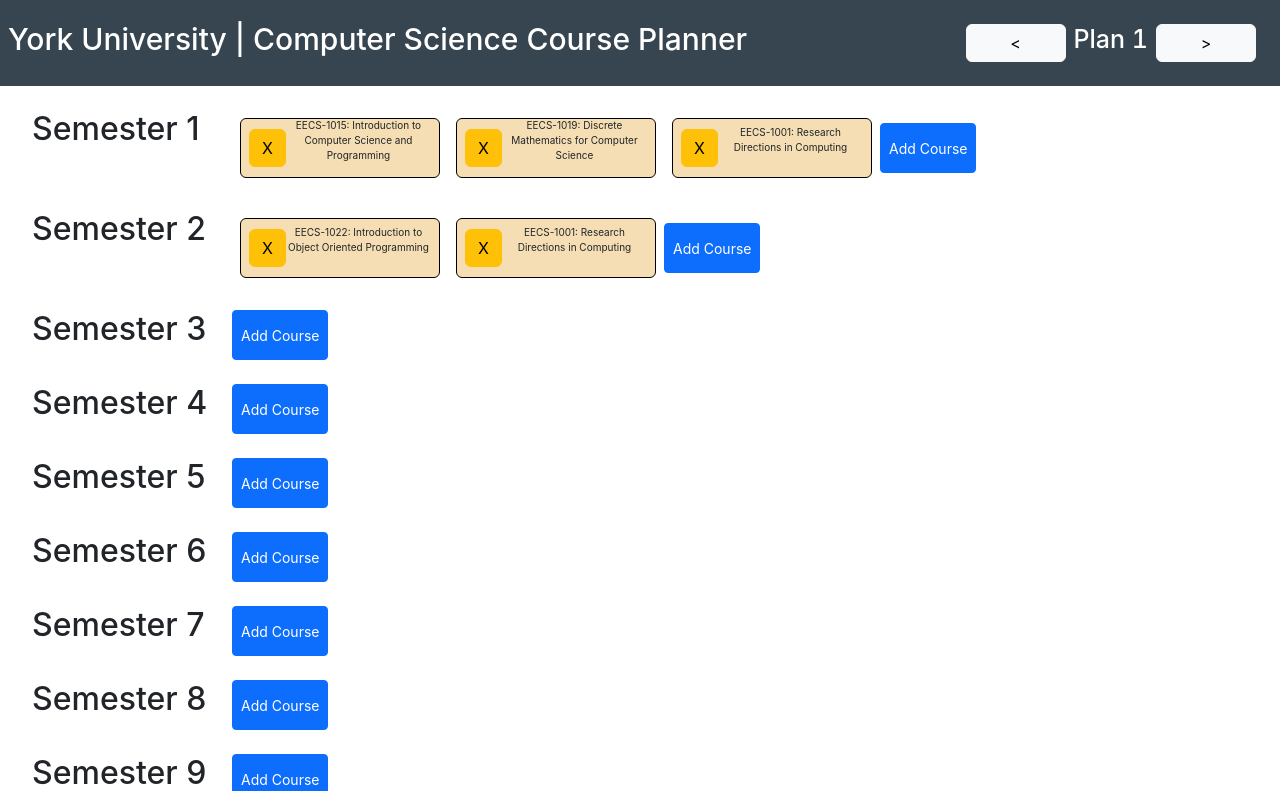
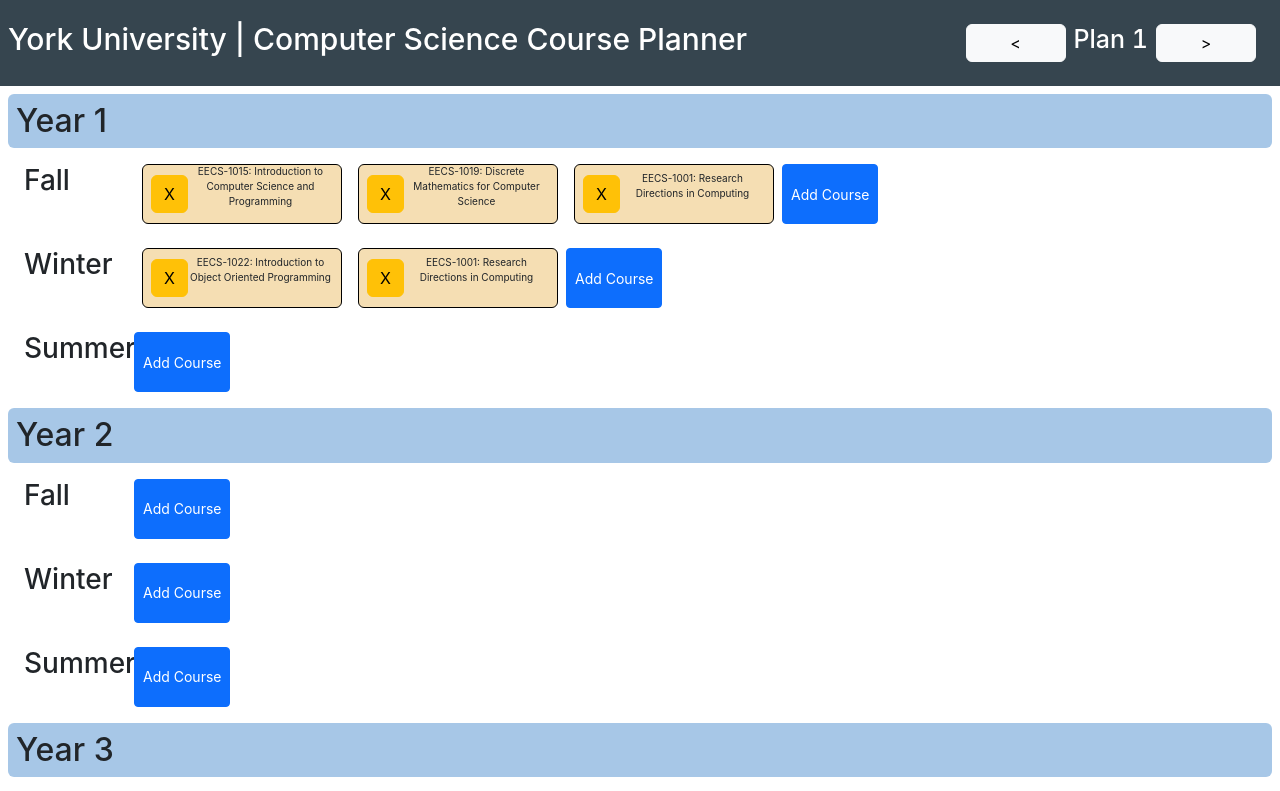
Before and after one commit to christopher-dembski/course-planner, a React (Create React App) app: page / in a window 1280 px wide. Shown: the top 791 px of the page. Built offline with nearby package versions, Linux system fonts and the light colour scheme.

Commit message:
Organize courses by year then semester when displaying a course plan.

```diff
--- a/src/components/CoursePlan.tsx
+++ b/src/components/CoursePlan.tsx
@@ -1,7 +1,6 @@
 import React from "react";
 import { TCoursePlan } from "../types";
-import coursesInfo from "../data/coursesInfo";
-import "./CoursePlan.css";
+import Year from "./Year";
 
 interface Props {
   coursePlans: Array<TCoursePlan>;
@@ -14,58 +13,28 @@
   const { coursePlans, coursePlanNumber, openCourseSelector, removeCourse } =
     props;
 
-  const currentCoursePlan = coursePlans[coursePlanNumber];
+  const coursePlan = coursePlans[coursePlanNumber];
+  const semestersPerYear = 3;
+  const years = Array.from(
+    Array(Math.ceil(coursePlan.length / semestersPerYear)),
+  ).map((_, index) => index + 1);
 
-  const getCourseSection = (courseCode: string, semesterNumber: number) => {
-    const course = coursesInfo[courseCode];
-    return (
-      <section
-        className={"d-flex justify-content-center rounded m-2 p-2 course-info"}
-      >
-        <button
-          className={"btn btn-warning rounded remove-course-button"}
-          onClick={() => removeCourse(courseCode, semesterNumber)}
-        >
-          X
-        </button>
-        <p>{`${course.id}: ${course.title}`}</p>
-      </section>
-    );
-  };
-
-  const getCourseListSection = (
-    coursesForSemester: string[],
-    semesterNumber: number,
-  ) => {
-    return (
-      <section className="d-flex p-2 m-2">
-        <div className="semester-titles">
-          <h2>Semester {semesterNumber + 1}</h2>
-        </div>
-        <section className="d-flex flex-wrap justify-content-center align-items-center">
-          {coursesForSemester.map((course) =>
-            getCourseSection(course, semesterNumber),
-          )}
-          <button
-            className={"btn btn-primary btn-sm open-course-selector-button"}
-            onClick={() => openCourseSelector(semesterNumber)}
-          >
-            Add Course
-          </button>
-        </section>
-      </section>
-    );
-  };
-
-  const getIndividualCoursePlanSection = () => {
-    return (
-      <section>
-        {currentCoursePlan.map((courses, i) =>
-          getCourseListSection(courses, i),
-        )}
-      </section>
-    );
-  };
-
-  return <section className="m-3">{getIndividualCoursePlanSection()}</section>;
+  return (
+    <section>
+      {years.map((year: number) => {
+        const startSemester = (year - 1) * 3;
+        const endSemester = startSemester + 3;
+        const coursesBySemester = coursePlan.slice(startSemester, endSemester);
+        return (
+          <Year
+            year={year}
+            coursesBySemester={coursesBySemester}
+            openCourseSelector={openCourseSelector}
+            coursePlanNumber={coursePlanNumber}
+            removeCourse={removeCourse}
+          />
+        );
+      })}
+    </section>
+  );
 }
--- a/src/components/CoursePlan.css
+++ b/src/components/Year.css
@@ -1,5 +1,9 @@
+.year-header {
+  background-color: rgb(167, 199, 231);
+}
+
 .semester-titles {
-  width: 200px;
+  width: 110px;
   white-space: nowrap;
 }
 
@@ -18,5 +22,5 @@
 }
 
 .open-course-selector-button {
-  height: 50px;
+  height: 60px;
 }
--- /dev/null
+++ b/src/components/Year.tsx
@@ -0,0 +1,86 @@
+import React from "react";
+import coursesInfo from "../data/coursesInfo";
+import "./Year.css";
+
+interface Props {
+  year: number;
+  coursesBySemester: Array<Array<string>>;
+  openCourseSelector: (termNumberToAddCourseFor: number) => void;
+  coursePlanNumber: number;
+  removeCourse: (courseId: string, semesterNumber: number) => void;
+}
+
+export default function Year(props: Props) {
+  const { year, coursesBySemester, openCourseSelector, removeCourse } = props;
+
+  const getSemesterSeason = (semesterNumber: number) => {
+    switch (semesterNumber) {
+      case 0:
+        return "Fall";
+      case 1:
+        return "Winter";
+      case 2:
+        return "Summer";
+      default:
+        return "";
+    }
+  };
+
+  const getCourseSection = (courseCode: string, semesterNumber: number) => {
+    const course = coursesInfo[courseCode];
+    return (
+      <section
+        className={"d-flex justify-content-center rounded mx-2 p-2 course-info"}
+      >
+        <button
+          className={"btn btn-warning rounded remove-course-button"}
+          onClick={() => removeCourse(courseCode, semesterNumber)}
+        >
+          X
+        </button>
+        <p>{`${course.id}: ${course.title}`}</p>
+      </section>
+    );
+  };
+
+  const getCoursesSectionForSemester = (
+    coursesForSemester: string[],
+    semesterNumber: number,
+  ) => {
+    return (
+      <section className="d-flex p-2 m-2">
+        <div className="semester-titles">
+          <h3>{getSemesterSeason(semesterNumber)}</h3>
+        </div>
+        <section className="d-flex flex-wrap justify-content-center align-items-center">
+          {coursesForSemester.map((course) =>
+            getCourseSection(course, semesterNumber),
+          )}
+          <button
+            className={"btn btn-primary btn-sm open-course-selector-button"}
+            onClick={() => openCourseSelector(semesterNumber)}
+          >
+            Add Course
+          </button>
+        </section>
+      </section>
+    );
+  };
+
+  const getSemesterSections = () => {
+    return (
+      <div className="accordion-item">
+        {coursesBySemester.map((courses, i) =>
+          getCoursesSectionForSemester(courses, i),
+        )}
+      </div>
+    );
+  };
+
+  return (
+    <div className="rounded m-2">
+      <h2 className="year-header p-2 rounded">Year {year}</h2>
+      {getSemesterSections()}
+    </div>
+  );
+}
```
